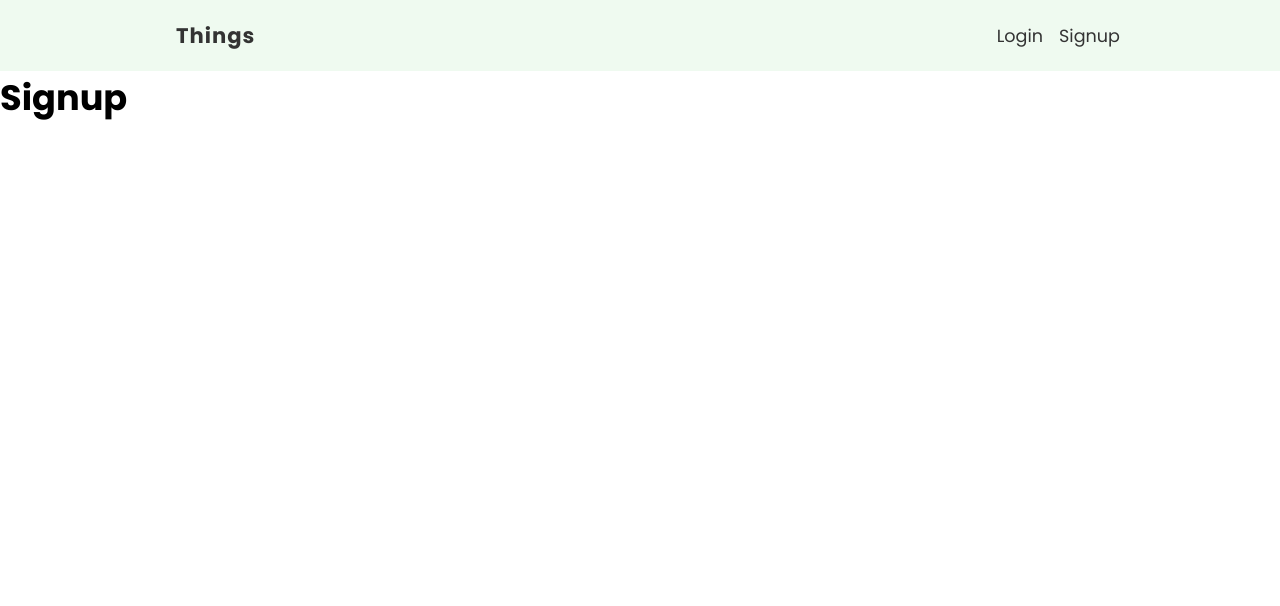
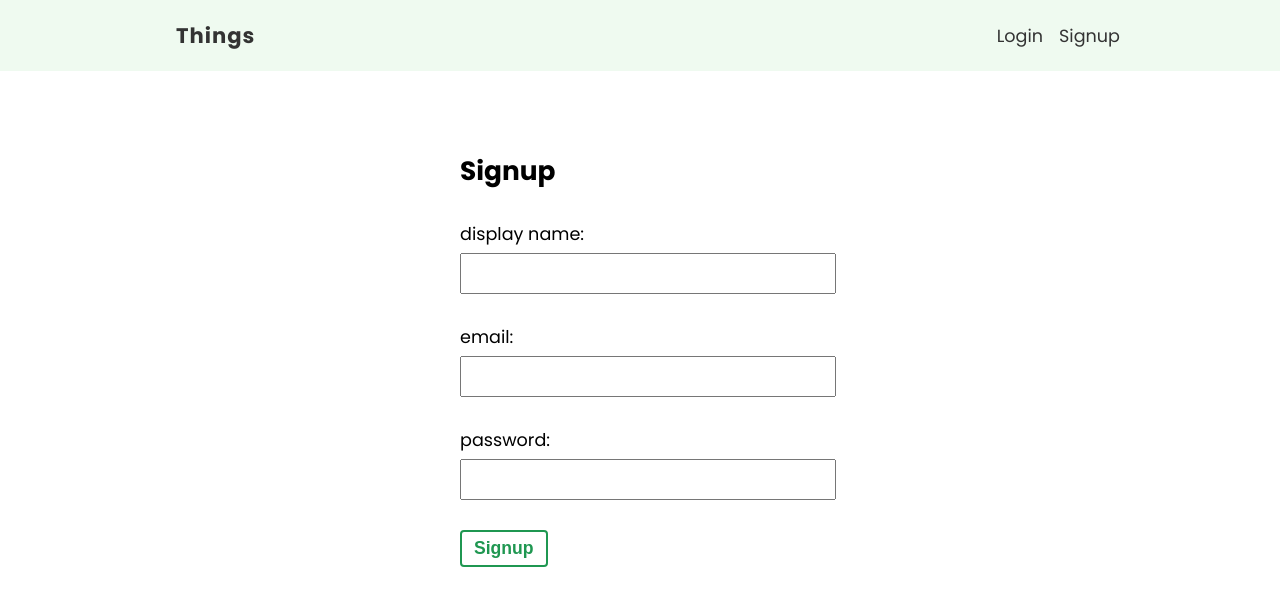
Before and after one commit to aneylon/nn-rr, a React (Create React App) app in the folder finance/: page /signup in a window 1280 px wide. Shown: the top 606 px of the page. Built offline with nearby package versions, Linux system fonts and the light colour scheme.

Commit message:
Set up signup page.

```diff
--- a/finance/src/Pages/Signup/Signup.jsx
+++ b/finance/src/Pages/Signup/Signup.jsx
@@ -1,9 +1,48 @@
+import { useState } from "react";
 import styles from "./Signup.module.css";
 
 export default function Signup() {
+  const [displayName, setDisplayName] = useState("");
+  const [email, setEmail] = useState("");
+  const [password, setPassword] = useState("");
+  const handleLogin = (e) => {
+    e.preventDefault();
+    console.log({ displayName, email, password });
+  };
   return (
-    <div>
-      <h1>Signup</h1>
-    </div>
+    <form className={styles["signup-form"]} onSubmit={handleLogin}>
+      <h2>Signup</h2>
+      <label>
+        <span>display name:</span>
+        <input
+          type="text"
+          value={displayName}
+          onChange={(e) => {
+            setDisplayName(e.target.value);
+          }}
+        />
+      </label>
+      <label>
+        <span>email:</span>
+        <input
+          type="email"
+          value={email}
+          onChange={(e) => {
+            setEmail(e.target.value);
+          }}
+        />
+      </label>
+      <label>
+        <span>password:</span>
+        <input
+          type="password"
+          value={password}
+          onChange={(e) => {
+            setPassword(e.target.value);
+          }}
+        />
+      </label>
+      <button className="btn">Signup</button>
+    </form>
   );
 }
--- a/finance/src/Pages/Signup/Signup.module.css
+++ b/finance/src/Pages/Signup/Signup.module.css
@@ -0,0 +1,19 @@
+.signup-form {
+  max-width: 360px;
+  margin: 60px auto;
+  padding: 20px;
+}
+.signup-form label {
+  display: block;
+  margin: 30px auto;
+}
+.signup-form span {
+  display: block;
+  margin-bottom: 6px;
+}
+.signup-form input {
+  padding: 8px 6px;
+  font-size: 1em;
+  color: #777;
+  width: 100%;
+}
```
